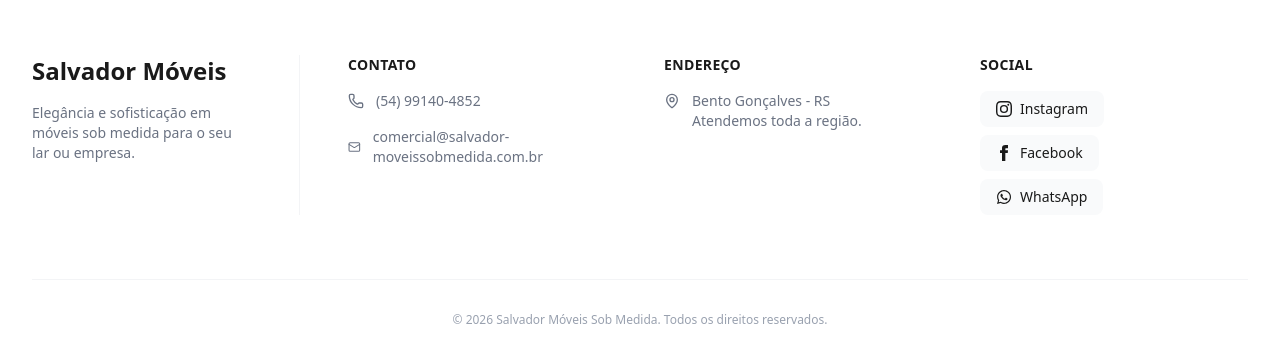
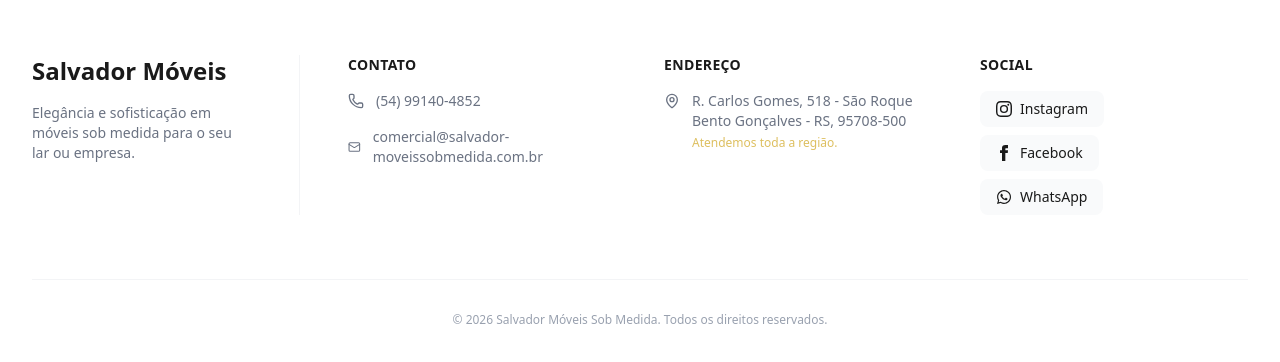
Before and after one commit to vantmidias/salvador-moveis-site, a Next.js app: page / in a window 1280 px wide. Shown: the part 5048-5410 px from the top of the page. Built offline with nearby package versions, Linux system fonts and the light colour scheme.

Commit message:
feat(footer): update company address and add google maps link

```diff
--- a/src/components/Footer.tsx
+++ b/src/components/Footer.tsx
@@ -32,10 +32,14 @@ export function Footer() {
 
                     <StaggerItem>
                         <h4 className="font-bold text-brand-dark mb-4 tracking-wide text-sm uppercase">Endereço</h4>
-                        <div className="flex items-start gap-3 text-gray-500 text-sm">
-                            <MapPin className="w-4 h-4 mt-0.5 shrink-0" />
-                            <span>Bento Gonçalves - RS<br />Atendemos toda a região.</span>
-                        </div>
+                        <a href="https://maps.app.goo.gl/QKJVN8rerks7D3LS9" target="_blank" rel="noopener noreferrer" className="flex items-start gap-3 text-gray-500 hover:text-brand-primary transition-colors text-sm group">
+                            <MapPin className="w-4 h-4 mt-0.5 shrink-0 group-hover:scale-110 transition-transform" />
+                            <span>
+                                R. Carlos Gomes, 518 - São Roque<br />
+                                Bento Gonçalves - RS, 95708-500<br />
+                                <span className="text-brand-primary/80 text-xs mt-1 block font-medium">Atendemos toda a região.</span>
+                            </span>
+                        </a>
                     </StaggerItem>
 
                     <StaggerItem>
```
